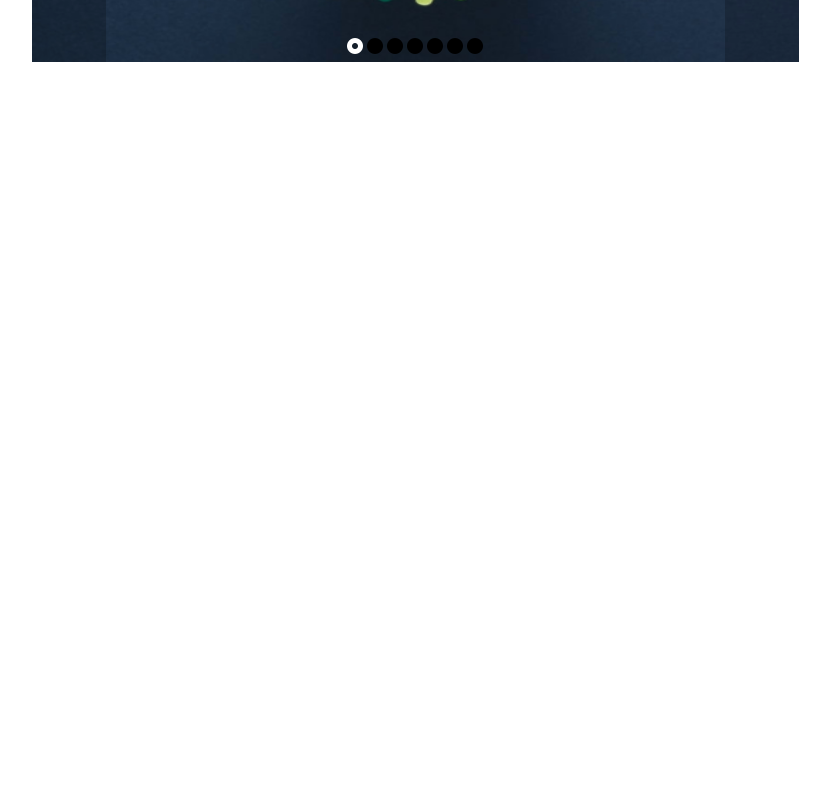
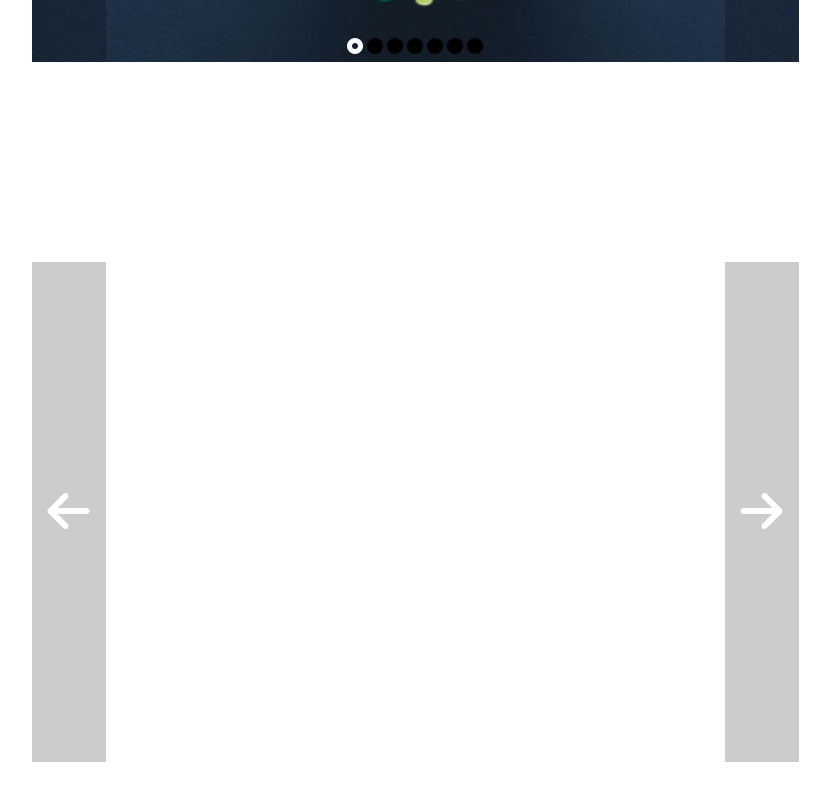
Before and after one commit to savus/carousel-practice, a React (Vite) app: page / in a window 1280 px wide. Shown: the part 1436-2236 px from the top of the page, without its empty margins (225-1055 px from the left). Before the commit the page ends 1698 px from the top, so only its background shows below. Built offline with nearby package versions, Linux system fonts and the light colour scheme.

Commit message:
build javascript-only react component and clone carousel using only javascript. achieved: slider shifts from one active image to the next using left and right buttons. chore: refactor to use sliding transitions

```diff
--- a/src/App.jsx
+++ b/src/App.jsx
@@ -1,6 +1,7 @@
 import "../src/css/main.css";
 import { CarouselComponent } from "./Components/CarouselComponent";
 import { ImageSlider } from "./Components/ImageSlider";
+import { ImageSlider2 } from "./Components/ImageSlider2";
 import { sliderImages } from "./slider-images";
 
 function App() {
@@ -56,6 +57,7 @@ function App() {
       </div>
       <CarouselComponent />
       <ImageSlider imageUrls={sliderImages} />
+      <ImageSlider2 />
     </>
   );
 }
--- a/src/Components/CarouselComponent.tsx
+++ b/src/Components/CarouselComponent.tsx
@@ -89,6 +89,7 @@ export const CarouselComponent = () => {
           const classToSelect = indexBasedClass(index);
           return (
             <CarouselCard
+              key={index}
               slide={slide}
               classname={`carousel-card ${classToSelect}`}
             />
--- a/src/Components/ImageSlider.tsx
+++ b/src/Components/ImageSlider.tsx
@@ -22,7 +22,7 @@ export function ImageSlider({ imageUrls }: TImageSliderProps) {
     });
   }
   return (
-    <div className="image-slider-container">
+    <div className="react-image-slider-container">
       <div className="image-slider-body">
         <div className="sliders">
           {imageUrls.map((url, index) => (
--- /dev/null
+++ b/src/Components/ImageSlider2.tsx
@@ -0,0 +1,27 @@
+import React from "react";
+import { sliderImages } from "../slider-images";
+import "../css/image-slider2.css";
+
+export const ImageSlider2 = () => {
+  return (
+    <div className="image-slider-container">
+      <div className="image-slider-body">
+        <div className="sliders">
+          <img src={sliderImages[0]} alt="" className="image-slider-img" />
+          <img src={sliderImages[1]} alt="" className="image-slider-img" />
+          <img src={sliderImages[2]} alt="" className="image-slider-img" />
+          <img src={sliderImages[3]} alt="" className="image-slider-img" />
+          <img src={sliderImages[4]} alt="" className="image-slider-img" />
+          <img src={sliderImages[5]} alt="" className="image-slider-img" />
+          <img src={sliderImages[6]} alt="" className="image-slider-img" />
+        </div>
+        <button className="image-slider-btn left-button">
+          <i className="fa-solid fa-arrow-left"></i>
+        </button>
+        <button className="image-slider-btn right-button">
+          <i className="fa-solid fa-arrow-right"></i>
+        </button>
+      </div>
+    </div>
+  );
+};
--- a/src/css/image-slider.css
+++ b/src/css/image-slider.css
@@ -4,27 +4,27 @@
   box-sizing: border-box;
 }
 
-.image-slider-container {
+.react-image-slider-container {
   max-width: 767px;
   width: 100%;
   height: 500px;
   margin: 200px auto;
 }
 
-.image-slider-body {
+.react-image-slider-container .image-slider-body {
   width: 100%;
   height: 100%;
   position: relative;
 }
 
-.sliders {
+.react-image-slider-container .sliders {
   width: 100%;
   height: 100%;
   display: flex;
   overflow: hidden;
 }
 
-.image-slider-img {
+.react-image-slider-container .image-slider-img {
   width: 100%;
   height: 100%;
   display: block;
@@ -33,7 +33,7 @@
   transition: translate 300ms ease-in-out;
 }
 
-.image-slider-btn {
+.react-image-slider-container .image-slider-btn {
   all: unset;
   position: absolute;
   top: 0;
@@ -46,28 +46,28 @@
   background-color: rgba(0, 0, 0, 0.2);
 }
 
-.image-slider-btn i {
+.react-image-slider-container .image-slider-btn i {
   fill: white;
   stroke: black;
 }
 
-.image-slider-btn:hover {
+.react-image-slider-container .image-slider-btn:hover {
   background-color: rgba(0, 0, 0, 0.6);
 }
 
-.left-button {
+.react-image-slider-container .left-button {
   left: 0;
 }
 
-.right-button {
+.react-image-slider-container .right-button {
   right: 0;
 }
 
-.image-slider-btn:hover i {
+.react-image-slider-container .image-slider-btn:hover i {
   animation: squish 200ms ease-in-out;
 }
 
-.slider-index-buttons {
+.react-image-slider-container .slider-index-buttons {
   position: absolute;
   bottom: 0.5rem;
   left: 50%;
@@ -76,7 +76,7 @@
   gap: 0.25rem;
 }
 
-.img-slider-dot {
+.react-image-slider-container .img-slider-dot {
   all: unset;
   display: block;
   cursor: pointer;
@@ -84,7 +84,7 @@
   height: 1rem;
 }
 
-.fa-circle-dot {
+.react-image-slider-container .fa-circle-dot {
   color: white;
 }
 
--- /dev/null
+++ b/src/css/image-slider2.css
@@ -0,0 +1,67 @@
+.image-slider-container {
+  max-width: 767px;
+  width: 100%;
+  height: 500px;
+  margin: 200px auto;
+}
+
+.image-slider-container .image-slider-body {
+  width: 100%;
+  height: 100%;
+  position: relative;
+}
+
+.image-slider-container .sliders {
+  display: flex;
+  overflow: hidden;
+  width: 100%;
+  height: 100%;
+}
+
+.image-slider-container .image-slider-img {
+  flex-shrink: 0;
+  flex-grow: 0;
+  width: 100%;
+  height: 100%;
+  display: none;
+  object-fit: cover;
+}
+
+.image-slider-container .image-slider-img.active {
+  display: block;
+}
+
+.image-slider-container .image-slider-btn {
+  all: unset;
+  position: absolute;
+  top: 0;
+  bottom: 0;
+  background-color: rgba(0, 0, 0, 0.2);
+  transition: background-color 200ms ease-in-out;
+  font-size: 3rem;
+  padding: 1rem;
+  color: white;
+  cursor: pointer;
+}
+
+.image-slider-container .image-slider-btn:hover {
+  background-color: rgba(0, 0, 0, 0.6);
+}
+
+.image-slider-container .image-slider-btn:hover i {
+  animation: squish 100ms ease-in-out;
+}
+
+.image-slider-container .left-button {
+  left: 0;
+}
+
+.image-slider-container .right-button {
+  right: 0;
+}
+
+@keyframes squish {
+  50% {
+    scale: 1.4 0.6;
+  }
+}
--- a/src/js/main.js
+++ b/src/js/main.js
@@ -41,4 +41,43 @@ document.addEventListener("DOMContentLoaded", () => {
   });
 
   updateCards();
+
+  /* carousel */
+
+  let imageIndex = 0;
+
+  const slidersClass = ".image-slider-container .image-slider-img";
+
+  const sliders = document.querySelectorAll(slidersClass);
+  console.log(sliders);
+
+  const rightButton = document.querySelector(
+    ".image-slider-container .right-button"
+  );
+
+  const leftButton = document.querySelector(
+    ".image-slider-container .left-button"
+  );
+
+  const setActive = (element, selector) => {
+    const selectedTarget = document.querySelector(`${selector}.active`);
+    if (selectedTarget !== null) selectedTarget.classList.remove("active");
+    element.classList.add("active");
+  };
+
+  setActive(sliders[imageIndex], slidersClass);
+
+  const goToPreviousImage = () => {
+    imageIndex = imageIndex === 0 ? sliders.length - 1 : imageIndex - 1;
+    setActive(sliders[imageIndex], slidersClass);
+  };
+
+  const goToNextImage = () => {
+    imageIndex = imageIndex === sliders.length - 1 ? 0 : imageIndex + 1;
+    setActive(sliders[imageIndex], slidersClass);
+  };
+
+  rightButton.addEventListener("click", goToNextImage);
+
+  leftButton.addEventListener("click", goToPreviousImage);
 });
```
